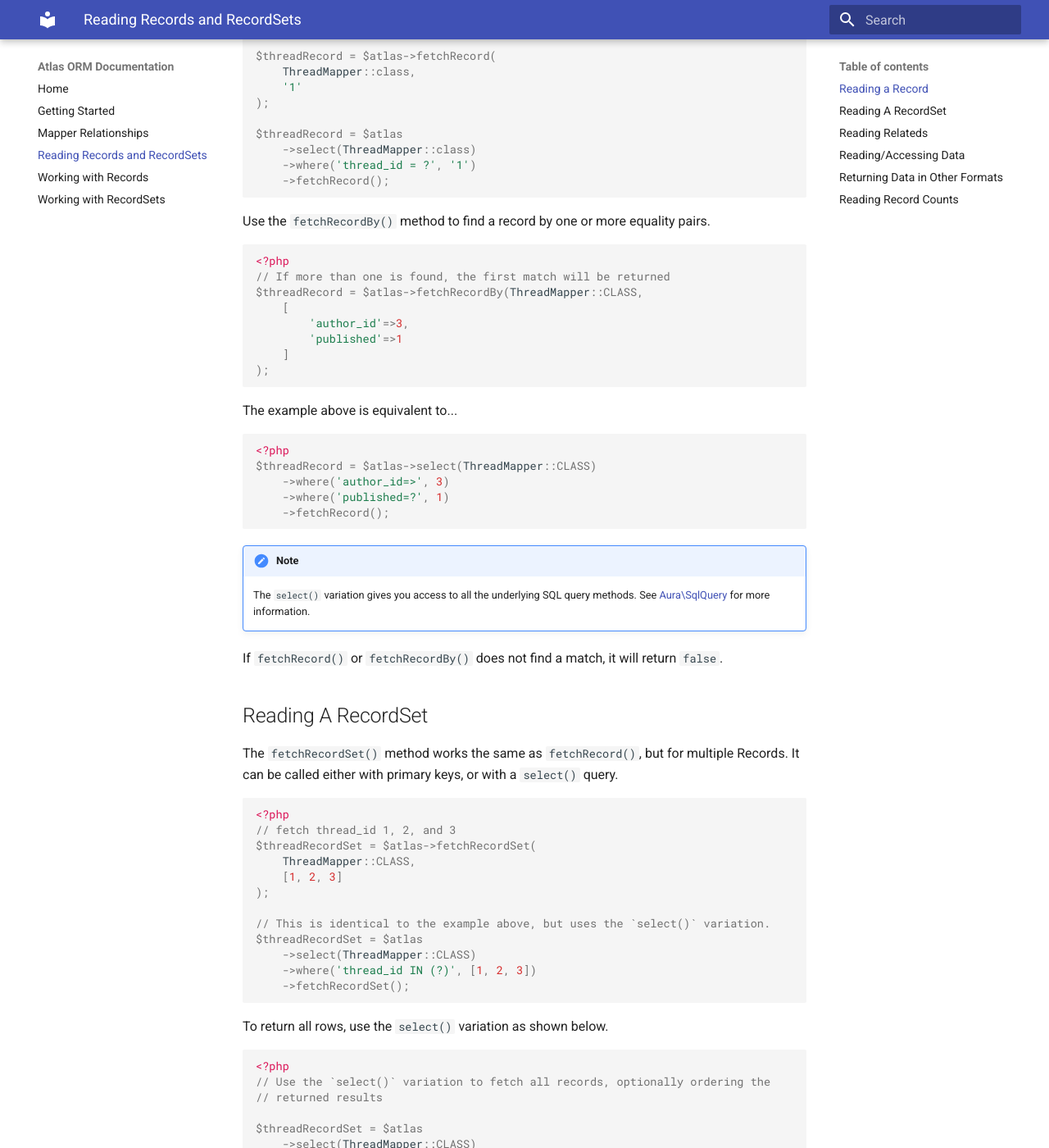
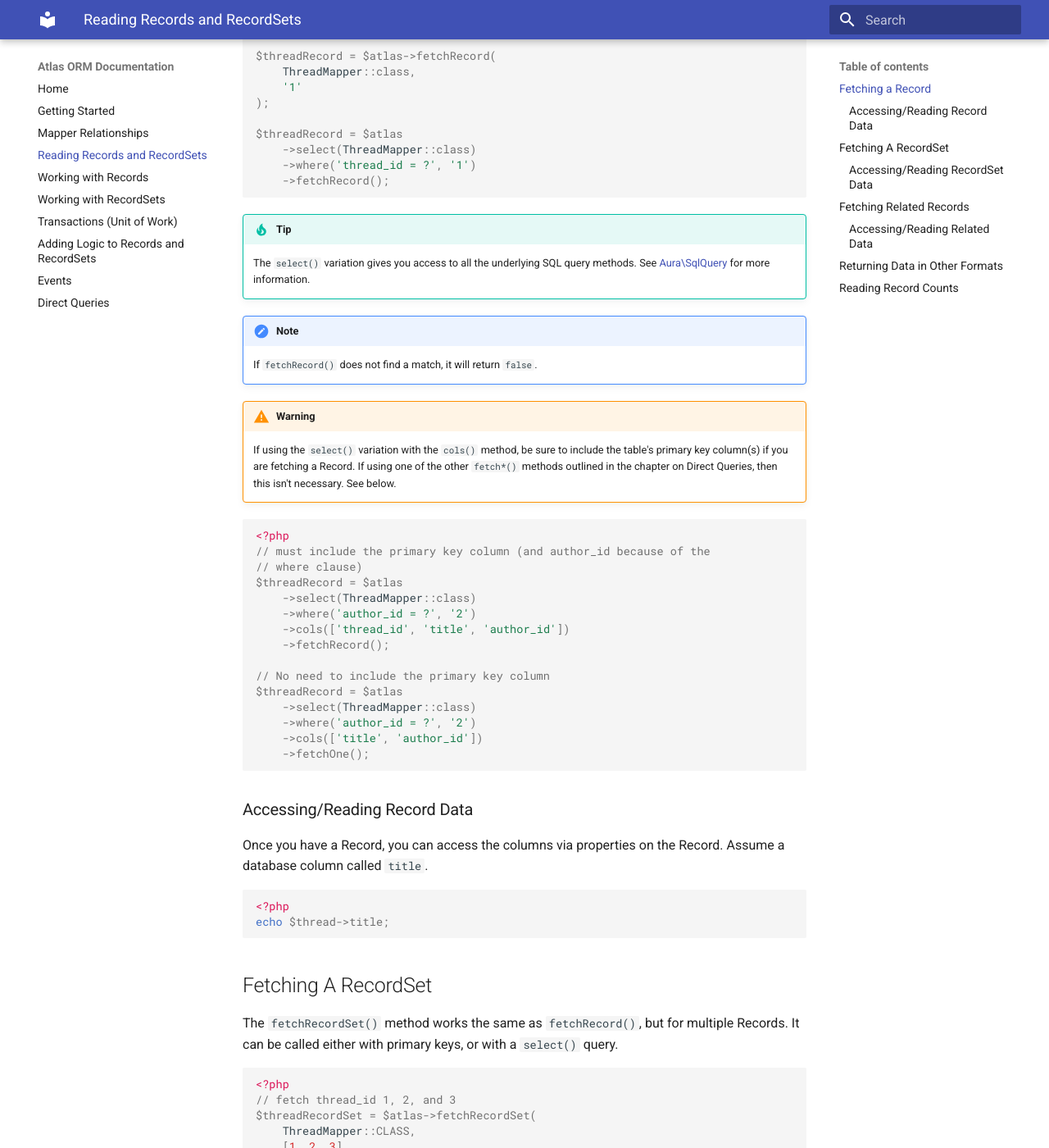
Before and after one commit to atlasphp/Atlas.Orm, an MkDocs documentation site: the page built from docs/reading.md, in a window 1280 px wide and 1400 px high, scrolled down 372 px. Shown: the whole window at 82% size. Built offline with MkDocs 1.6.1 and Material for MkDocs 9.7.7, drawn with Linux system fonts in a browser that asks for light colours; old or Windows-style settings are respelled for this version of MkDocs; some of the changed text lies outside the part shown.

Commit message:
Added new chapters and modified others

````diff
--- /dev/null
+++ b/docs/logic.md
@@ -0,0 +1,89 @@
+# Adding Custom Logic to Records and RecordSets
+
+Atlas makes it easy to add your own logic to both Records and RecordSets. To
+accomplish this, you need a Record class for custom Record logic, and a
+RecordSet class for custom RecordSet logic. The Atlas CLI script
+(installable via composer using `atlas/cli`), can create these classes for you,
+saving you from manually writing them.
+[Atlas CLI documentation](https://github.com/atlasphp/Atlas.Cli/blob/1.x/README.md)
+is available on GitHub.
+
+Here is an example using the `atlas/cli` package and the `--full` option.
+
+```
+./vendor/bin/atlas-skeleton.php \
+    --conn=/path/to/conn.php \
+    --dir=src/App/DataSource \
+    --table=threads \
+    --full \
+    App\\DataSource\\Thread
+```
+
+Upon completion, you will have a folder layout as follows:
+
+```
+-- src
+   -- App
+      -- DataSource
+         -- Thread
+            -- ThreadMapper.php
+            -- ThreadMapperEvents.php
+            -- ThreadRecord.php
+            -- ThreadRecordSet.php
+            -- ThreadTable.php
+            -- ThreadTableEvents.php
+```
+
+Once you have a Record Class (ThreadRecord.php), you can create custom methods
+to call from your Record object.
+
+```php
+<?php
+namespace App\DataSource\Thread;
+
+use Atlas\Orm\Mapper\Record;
+
+/**
+ * @inheritdoc
+ */
+class ThreadRecord extends Record
+{
+    // Format the date_created property
+    public function formatDate($format = 'M jS, Y')
+    {
+        $dateTime = new \DateTime($this->date_created);
+        return $dateTime->format($format);
+    }
+}
+$thread = $atlas->fetchRecord(ThreadMapper::CLASS, $id);
+echo $thread->formatDate(); // outputs something like `Aug 21st, 2017`
+```
+
+The same concept is available for RecordSets using the RecordSet class. In our
+example `ThreadRecordSet.php`.
+
+```php
+<?php
+namespace App\DataSource\Thread;
+
+use Atlas\Orm\Mapper\RecordSet;
+
+/**
+ * @inheritdoc
+ */
+class ThreadRecordSet extends RecordSet
+{
+    public function foo()
+    {
+        $data = []
+        foreach ($this as $record) {
+            $data[] = $record->title;
+        }
+
+        return implode('; ', $data);
+    }
+}
+$threads = $atlas->fetchRecordSet(ThreadMapper::CLASS, [1, 2, 3]);
+
+echo $threads->foo();
+```
--- a/docs/reading.md
+++ b/docs/reading.md
@@ -1,8 +1,8 @@
-# Reading Records and RecordSets
+# Fetching Records and RecordSets
 
 Use Atlas to retrieve a single Record, or many Records in a RecordSet, from the database.
 
-## Reading a Record
+## Fetching a Record
 
 Use the `fetchRecord()` method to retrieve a single Record. It can be called
 either by primary key, or with a `select()` query.
@@ -22,38 +22,50 @@ $threadRecord = $atlas
     ->fetchRecord();
 ```
 
-Use the `fetchRecordBy()` method to find a record by one or more equality pairs.
 
-```php
-<?php
-// If more than one is found, the first match will be returned
-$threadRecord = $atlas->fetchRecordBy(ThreadMapper::CLASS,
-    [
-        'author_id'=>3,
-        'published'=>1
-    ]
-);
-```
-
-The example above is equivalent to...
-
-```php
-<?php
-$threadRecord = $atlas->select(ThreadMapper::CLASS)
-    ->where('author_id=>', 3)
-    ->where('published=?', 1)
-    ->fetchRecord();
-```
-
-!!! note
+!!! tip
     The `select()` variation gives you access to all the underlying
     SQL query methods. See [Aura\SqlQuery](https://github.com/auraphp/Aura.SqlQuery/blob/3.x/docs/select.md)
     for more information.
 
-If `fetchRecord()` or  `fetchRecordBy()` does not find a match, it will return `false`.
+!!! note
+    If `fetchRecord()` does not find a match, it will return `false`.
 
+!!! warning
+    If using the `select()` variation with the `cols()` method, be sure to include
+    the table's primary key column(s) if you are fetching a Record. If using one
+    of the other `fetch*()` methods outlined in the chapter on Direct Queries,
+    then this isn't necessary. See below.
 
-## Reading A RecordSet
+```php
+<?php
+// must include the primary key column (and author_id because of the
+// where clause)
+$threadRecord = $atlas
+    ->select(ThreadMapper::class)
+    ->where('author_id = ?', '2')
+    ->cols(['thread_id', 'title', 'author_id'])
+    ->fetchRecord();
+
+// No need to include the primary key column
+$threadRecord = $atlas
+    ->select(ThreadMapper::class)
+    ->where('author_id = ?', '2')
+    ->cols(['title', 'author_id'])
+    ->fetchOne();
+```
+
+### Accessing/Reading Record Data
+
+Once you have a Record, you can access the columns via properties on the Record.
+Assume a database column called `title`.
+
+```php
+<?php
+echo $thread->title;
+```
+
+## Fetching A RecordSet
 
 The `fetchRecordSet()` method works the same as `fetchRecord()`, but for
 multiple Records.  It can be called either with primary keys, or with a
@@ -87,38 +99,17 @@ $threadRecordSet = $atlas
     ->fetchRecordSet();
 ```
 
-Use the `fetchRecordSetBy()` method to find a RecordSet by one or more equality pairs.
-
-```php
-<?php
-$threadRecords = $atlas->fetchRecordSetBy(ThreadMapper::CLASS,
-    [
-        'author_id'=>3,
-        'published'=>1
-    ]
-);
-```
-
-The example above is equivalent to...
-
-```php
-<?php
-$threadRecords = $atlas->select(ThreadMapper::CLASS)
-    ->where('author_id=>', 3)
-    ->where('published=?', 1)
-    ->fetchRecordSet();
-```
-
-!!! note
+!!! tip
     The `select()` variation gives you access to all the underlying
     SQL query methods. See [Aura\SqlQuery](https://github.com/auraphp/Aura.SqlQuery/blob/3.x/docs/select.md)
     for more information.
 
-If `fetchRecordSet()` or `fetchRecordSetBy()` do not find any matches, they will
-return an empty array. This is important as you cannot call RecordSet methods
-(see later in the documentation) such as `appendNew()` or `getArrayCopy()` on
-an empty array. In these situations, you must test for the empty array, and then
-instantiate a new RecordSet, if necessary.
+!!! note
+    If `fetchRecordSet()` does not find any matches, it will
+    return an empty array. This is important as you cannot call RecordSet methods
+    (see later in the documentation) such as `appendNew()` or `getArrayCopy()` on
+    an empty array. In these situations, you must test for the empty array, and then
+    instantiate a new RecordSet, if necessary. See below.
 
 ```php
 <?php
@@ -133,10 +124,29 @@ if (! $threadRecordSet) {
 $threadMapper->appendNew(...);
 ```
 
-## Reading Relateds
+### Accessing/Reading RecordSet Data
+
+RecordSets act as arrays of Records. As such, you can easily iterate over the
+RecordSet and access the Records individually.
+
+```php
+<?php
+// fetch the top 100 threads
+$threadRecordSet = $atlas
+    ->select(ThreadMapper::CLASS)
+    ->orderBy(['thread_id DESC'])
+    ->limit(100)
+    ->fetchRecordSet();
+
+foreach ($threadRecordSet as $threadRecord) {
+    echo $threadRecord->title;
+}
+```
+
+## Fetching Related Records
 
 Any relationships that are set in the Mapper will appear as `NULL` in the Record
-object.  Related data will only be populated if it explicitly requested as part
+object.  Related data will only be populated if it is explicitly requested as part
 of the fetch or select.
 
 On a `fetch*()`, load relateds using a third argument: an array specifying
@@ -165,27 +175,10 @@ $threadRecordSet = $atlas->fetchRecordSet(
 );
 ```
 
-!!! note
-    When fetching a `manyToMany` relationship, you must explicitly specify
-    both the association (join) table AND the `manyToMany` table. Additionally, you
-    must specify these relationships in the correct order.
+When using the `select()` variation, load relateds using the `with()` method:
 
 ```php
 <?php
-$threadRecord = $atlas->fetchRecord(
-    ThreadMapper::CLASS,
-    '1',
-    [
-        'taggings', // specify the join table first
-        'tags' // then the manyToMany table
-    ]
-);
-```
-
-
-On a `select()`, load relateds using the `with()` method:
-
-```php
 $threadRecord = $atlas
     ->select(ThreadMapper::class)
     ->where('thread_id = ?', '1')
@@ -205,6 +198,23 @@ $threadRecordSet = $atlas
         'replies',
     ])
     ->fetchRecordSet();
+```
+
+!!! note
+    When fetching a `manyToMany` relationship, you must explicitly specify
+    both the association (join) table AND the `manyToMany` table. Additionally, you
+    must specify these relationships in the correct order.
+
+```php
+<?php
+$threadRecord = $atlas->fetchRecord(
+    ThreadMapper::CLASS,
+    '1',
+    [
+        'taggings', // specify the join table first
+        'tags' // then the manyToMany table
+    ]
+);
 ```
 
 Relationships can be nested as deeply as needed. For example, to fetch the
@@ -250,51 +260,10 @@ $threadRecord = $atlas->fetchRecord(
 );
 ```
 
-## Reading/Accessing Data
+### Accessing/Reading Related Data
 
-Column names and relationship names are mapped to properties of a Record.
-Relationships must be explicitly requested or their value will be NULL.
-
-Assume a table with the following columns:
-
-<pre>
----------------------------------------------------------------------------
-thread_id    | title    | body    | author_id | date_added   | date_created
--------------+----------+---------+-----------+--------------+-------------
-</pre>
-
-```php
-<?php
-$threadRecord = $atlas->fetchRecord(
-    ThreadMapper::CLASS,
-    '1'
-);
-
-echo $threadRecord->title;
-
-// If there were a related named `author`, its value would be `NULL` as it was
-// not requests in the fetch.
-var_dump($threadRecord->author); // NULL
-```
-
-By requesting the author related, you can then access its data via properties.
-
-```php
-<?php
-$threadRecord = $atlas->fetchRecord(
-    ThreadMapper::CLASS,
-    '1',
-    [
-        'author'
-    ]
-);
-
-// `first_name` maps to a column name in the authors table.
-echo $threadRecord->author->first_name;
-```
-
-Relationships can be nested, but as long as a related exists, you can access its
-data.
+Accessing related data works just like accessing Record properties except instead
+of using a column name, you use the relationship name defined in the mapper.
 
 ```php
 <?php
@@ -310,10 +279,12 @@ $threadRecord = $this->atlas
     ])
     ->fetchRecord();
 
+// Assume the author table has a column named `last_name`
 foreach ($threadRecord->replies as $reply) {
-    echo $reply->author->first_name;
+    echo $reply->author->last_name;
 }
 ```
+
 
 ## Returning Data in Other Formats
 
--- a/mkdocs.yml
+++ b/mkdocs.yml
@@ -7,6 +7,10 @@ pages:
     - Reading Records and RecordSets: reading.md
     - Working with Records: records.md
     - Working with RecordSets: record-sets.md
+    - Transactions (Unit of Work): transactions.md
+    - Adding Logic to Records and RecordSets: logic.md
+    - Events: events.md
+    - Direct Queries: direct.md
 
 # Extensions
 markdown_extensions:
````
Also changed, not shown: docs/events.md (added, +39 -0 lines), docs/record-sets.md (+75 -16 lines), docs/records.md (+1 -1 lines), docs/transactions.md (added, +39 -0 lines).
